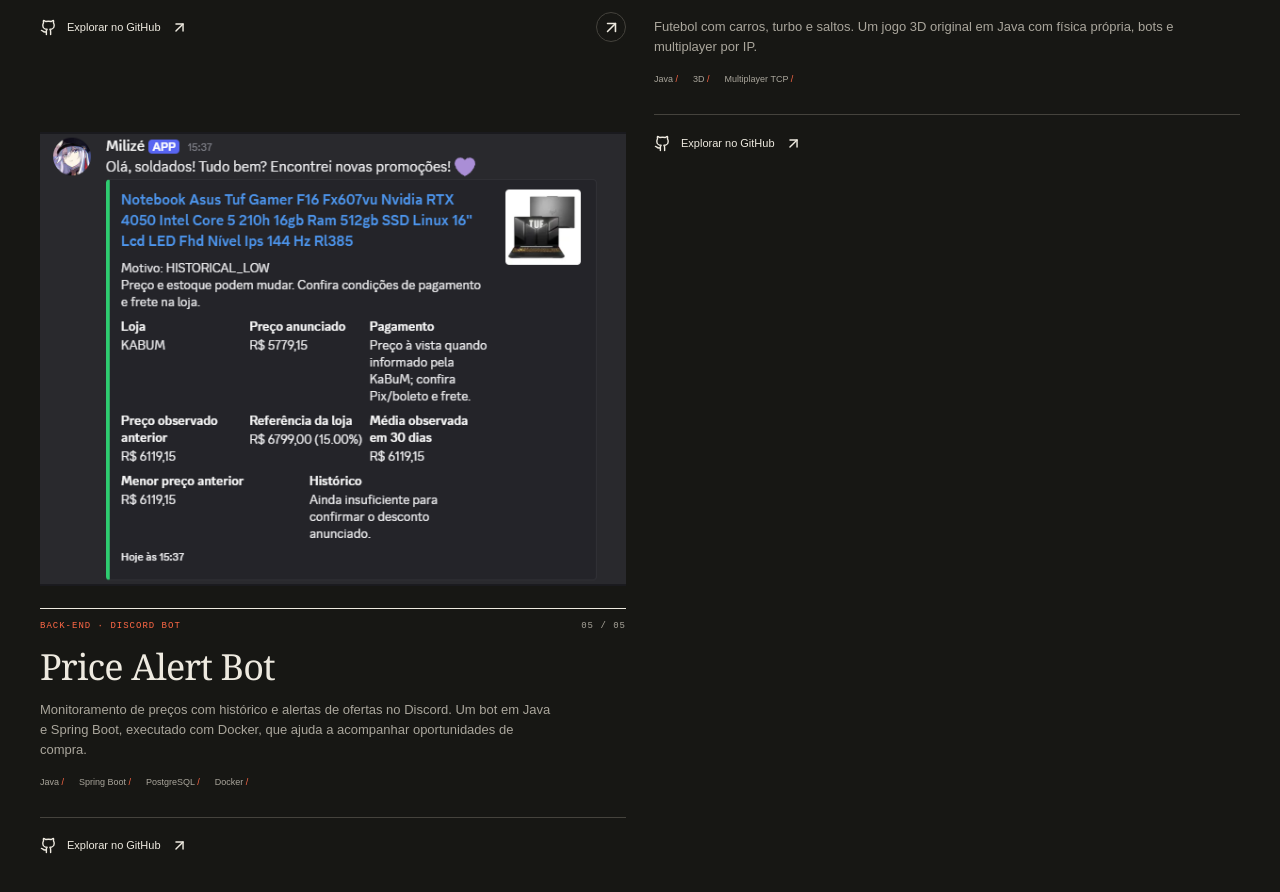
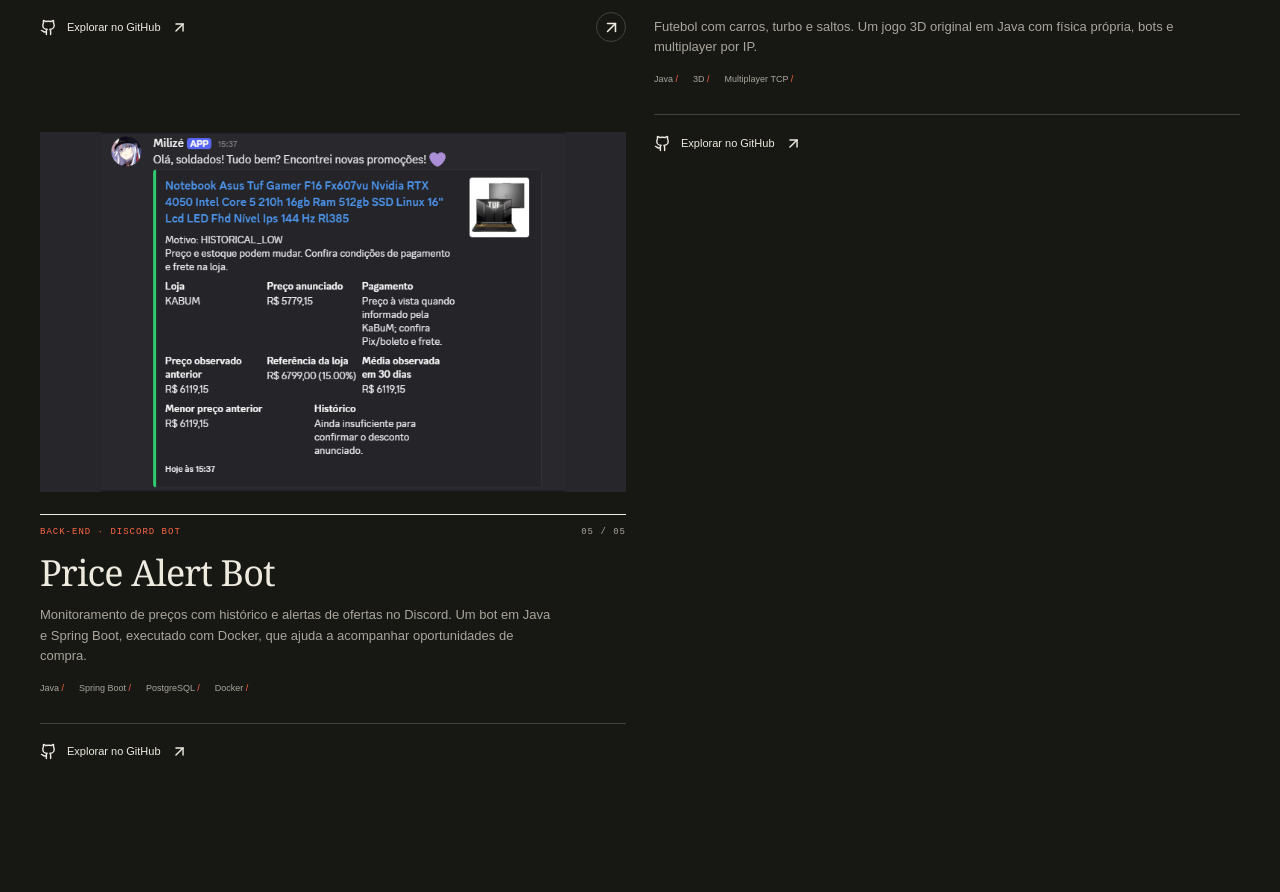
Before and after one commit to CaioMassola/portfolio, a React (Vite) app: page / in a window 1280 px wide. Shown: the part 4000-4892 px from the top of the page. Built offline with nearby package versions, Linux system fonts and the light colour scheme.

Commit message:
fix: match price bot image height to project cards

```diff
--- a/src/styles/_editorial.scss
+++ b/src/styles/_editorial.scss
@@ -109,7 +109,7 @@
 .art-trio img { object-position: center top; }
 .art-api img { object-position: left top; }
 .art-arena img { object-position: center center; }
-.art-price { height: auto; aspect-ratio: 622 / 482; background: #27272b; }
+.art-price { background: #27272b; }
 .art-price img { object-fit: contain; }
 .art-price .project-shot-label { display: none; }
 .project-card:hover .art-price img { transform: none; }
```
